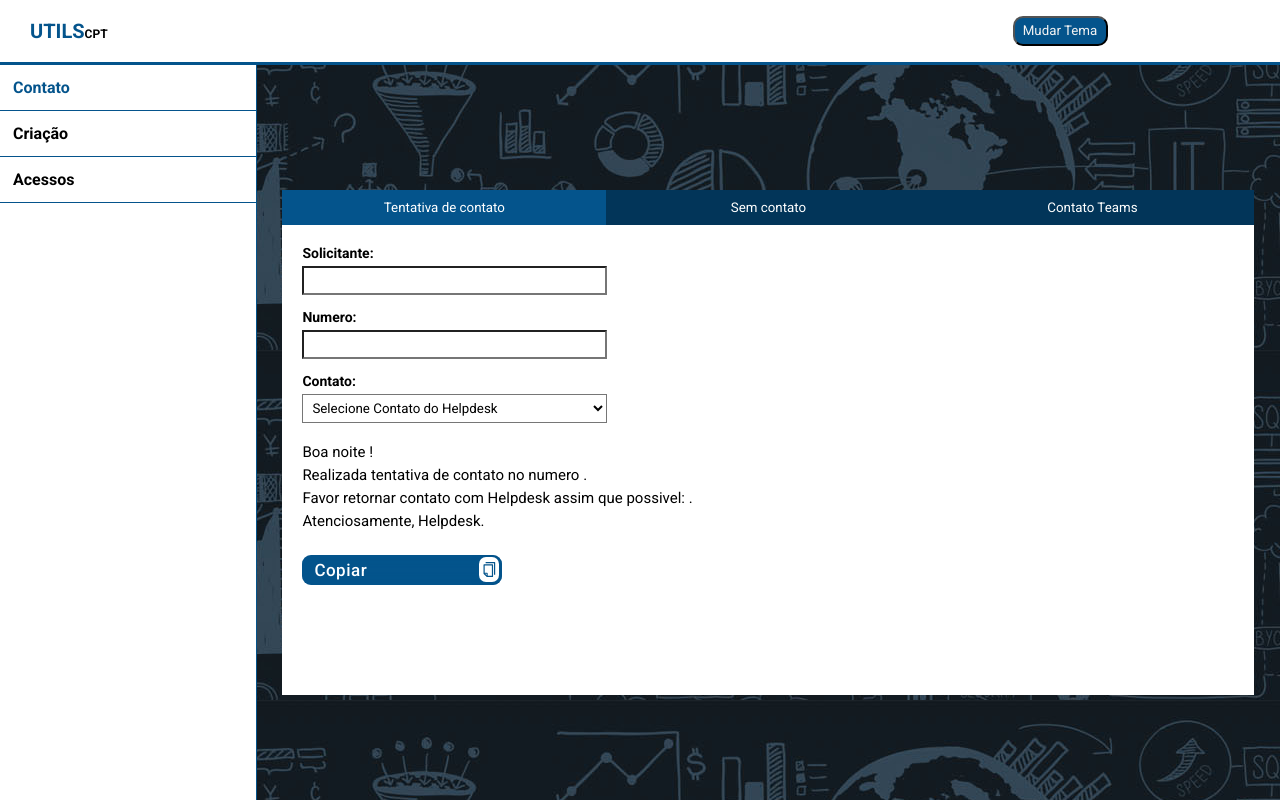
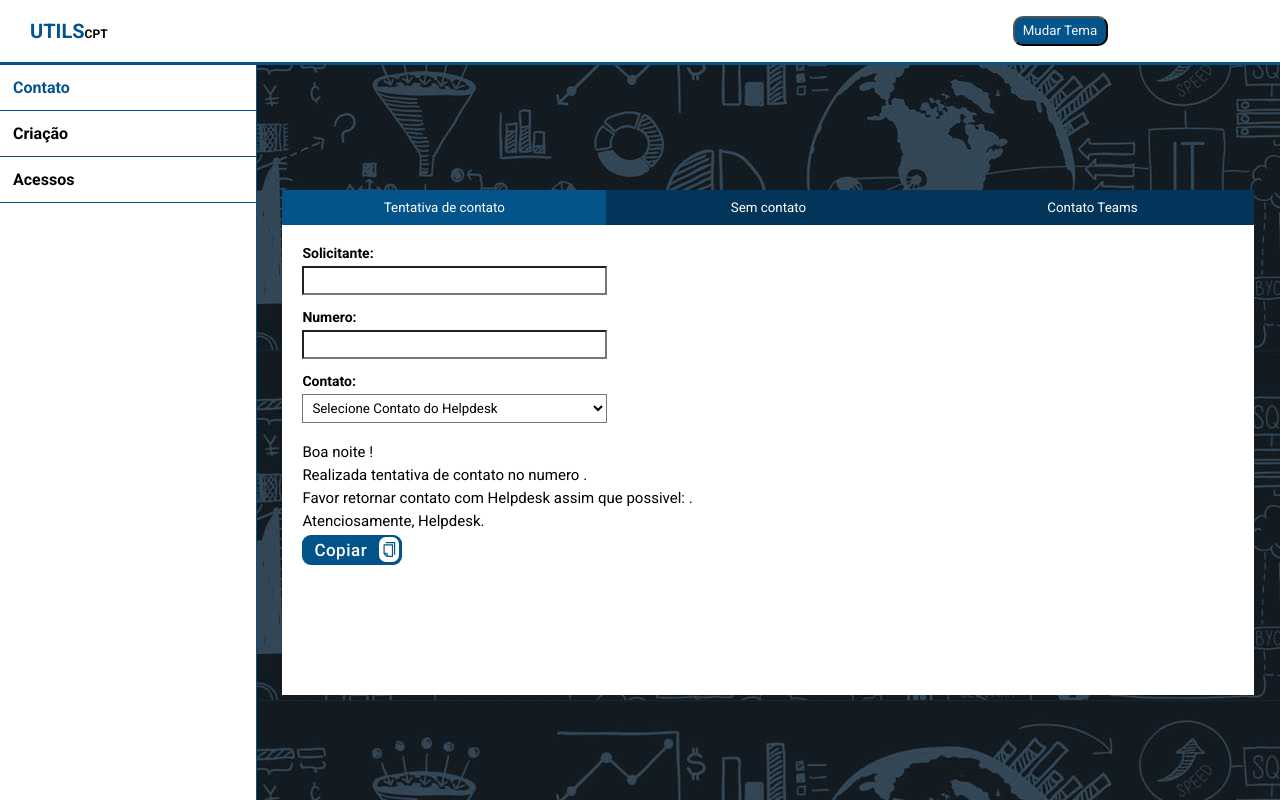
Before and after one commit to BVictorsk/cpt_utils, a React (Vite) app: page / in a window 1280 px wide. Built offline with nearby package versions, Linux system fonts and the light colour scheme.

Commit message:
added color correction

```diff
--- a/src/components/Tabs/Access/AGTab.jsx
+++ b/src/components/Tabs/Access/AGTab.jsx
@@ -46,7 +46,7 @@ const TabContent = styled.div`
 
   select {
     margin-top: -1rem;
-    background-color: ${props => props.theme.palette.txt.white};
+    background-color: ${props => props.theme.palette.sidebar.main};
     color: ${props => props.theme.palette.txt.main};
     height: 2.5rem;
     width: 22rem
--- a/src/components/Tabs/Contact/CTab.jsx
+++ b/src/components/Tabs/Contact/CTab.jsx
@@ -81,10 +81,16 @@ const ContentContact = styled.div`
     margin-bottom: .5rem;
   }
 
-  button {
-    margin-top: 2rem;
-    width: 33%;
+  .btn-wrapper {
+    width: 20%;
+    display: flex;
+
+    button {
+      width: 10rem;
+    }
   }
+
+
 `;
 
 const CTab = () => {
--- a/src/components/copy/CopyButton.jsx
+++ b/src/components/copy/CopyButton.jsx
@@ -36,7 +36,7 @@ const Button  = styled.button`
     border-radius: 0.7rem;
     box-shadow: 0.1rem 0.1rem 0.6rem 0.2rem ${props => props.theme.palette.copyButton.main};
     right: 0.35rem;
-    transition: all 0.3s;
+    transition: all 0.3s ease;
   }
 
   &:hover .icon {
@@ -86,7 +86,7 @@ function CopyButton(props) {
     if (copied) {
       const timer = setTimeout(() => {
         setCopied(false);
-      }, 500); // Define o tempo em milissegundos (3 segundos, neste caso)
+      }, 100); // Define o tempo em milissegundos (3 segundos, neste caso)
       return () => clearTimeout(timer);
     }
   }, [copied]);
@@ -102,7 +102,7 @@ function CopyButton(props) {
           <AiOutlineCopy />
         </div>
       </Button>
-      <ToastContainer autoClose={500}/>
+      <ToastContainer autoClose={100}/>
     </>
   );
 }
```
